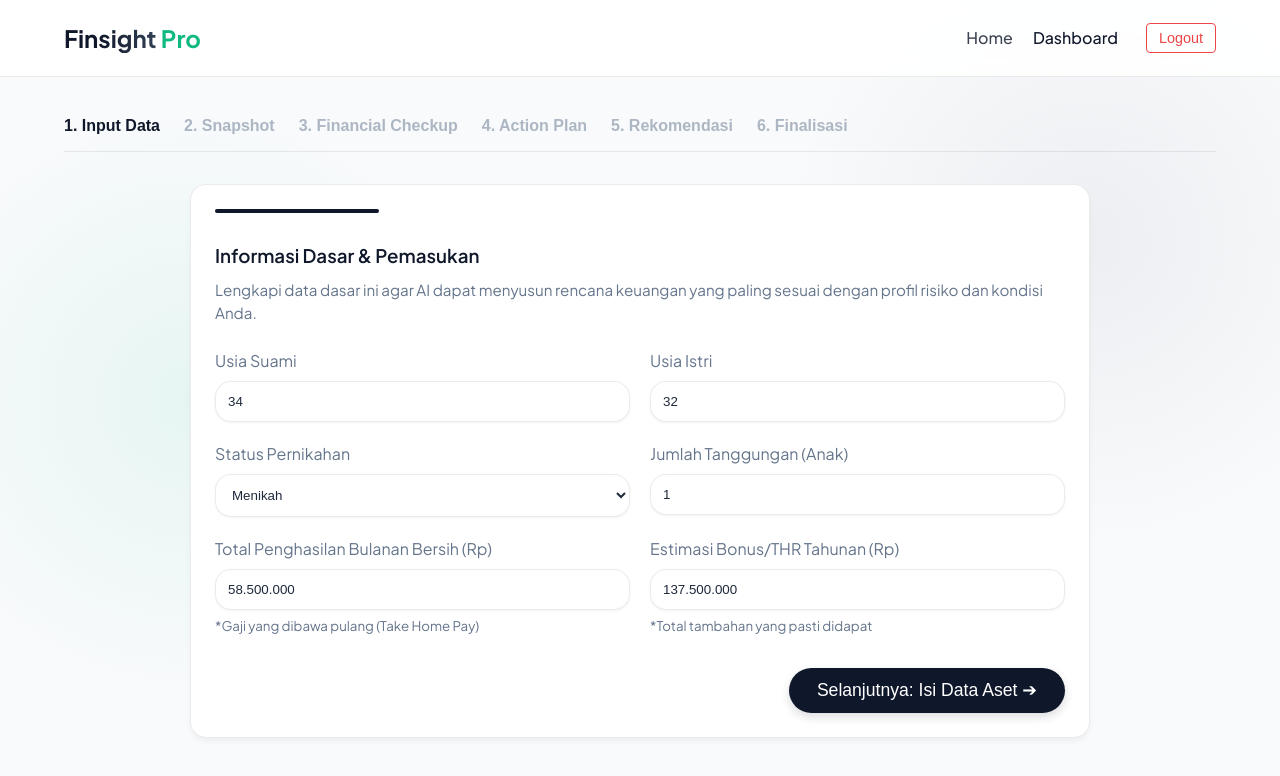
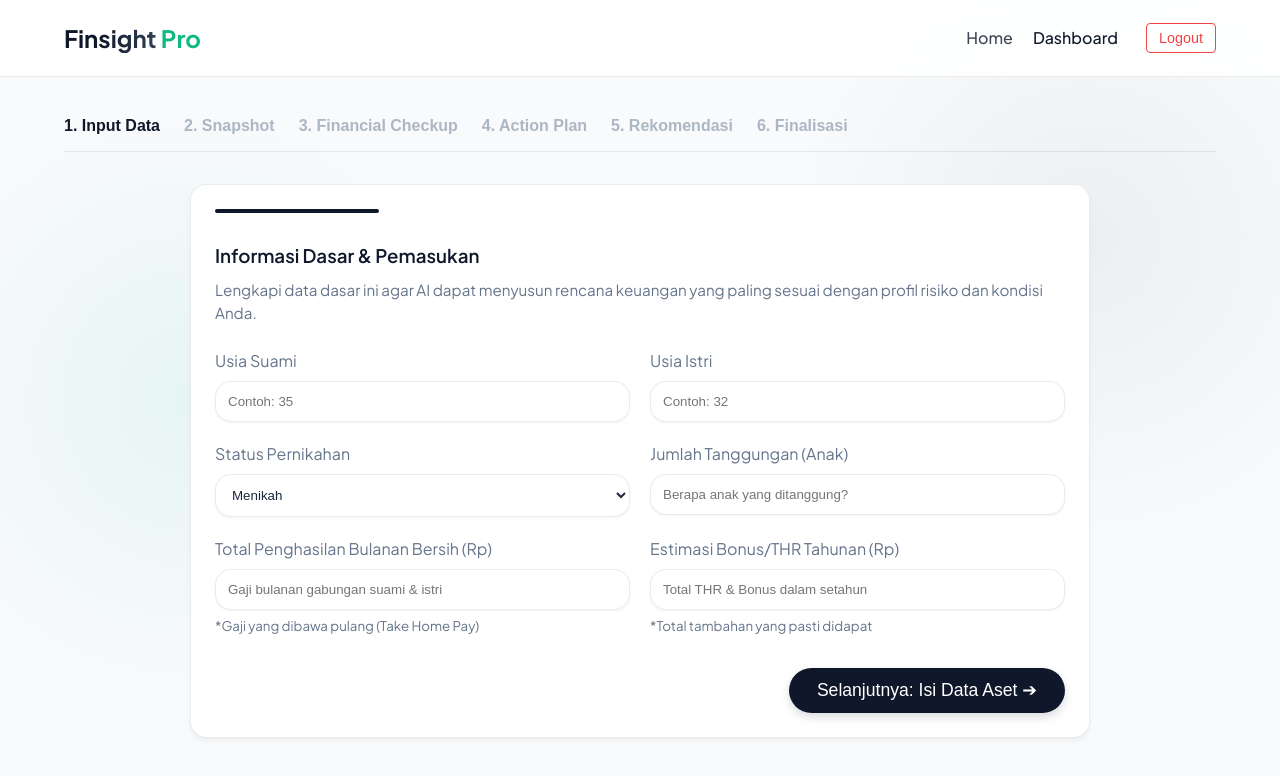
Before and after one commit to lantaburo/cfo, a Next.js app: page /dashboard in a window 1280 px wide. Shown: the top 776 px of the page. Built offline with nearby package versions, Linux system fonts and the light colour scheme; sample sign-in values are in the browser's storage.

Commit message:
Empty out initial input data to enforce wizard flow

```diff
--- a/app/dashboard/page.tsx
+++ b/app/dashboard/page.tsx
@@ -52,37 +52,22 @@ export default function Dashboard() {
     return isNaN(num) ? '' : num.toLocaleString('id-ID');
   };
 
-  // Form State
-  const [basicInfo, setBasicInfo] = useState({
-    usiaSuami: 34,
-    usiaIstri: 32,
+  const [basicInfo, setBasicInfo] = useState<any>({
+    usiaSuami: '',
+    usiaIstri: '',
     status: 'Menikah',
-    anak: 1,
-    penghasilanBulanan: 58500000,
-    bonusTahunan: 137500000
+    anak: '',
+    penghasilanBulanan: '',
+    bonusTahunan: ''
   });
 
-  const [assets, setAssets] = useState([
-    { id: 1, name: 'Tabungan Danamon (Suami)', type: 'Lancar', value: 300000 },
-    { id: 2, name: 'Tabungan Standard Chartered (Istri)', type: 'Lancar', value: 463047606 },
-    { id: 3, name: 'RDPT Schroder Dana Mantap', type: 'Investasi', value: 69341857 },
-    { id: 4, name: 'Apartemen', type: 'Guna', value: 2500000000 },
-  ]);
+  const [assets, setAssets] = useState<any[]>([]);
 
-  const [debts, setDebts] = useState([
-    { id: 1, name: 'KPA Apartemen', principal: 202298497, monthlyInstallment: 6192959 }
-  ]);
+  const [debts, setDebts] = useState<any[]>([]);
 
-  const [expenses, setExpenses] = useState([
-    { id: 1, name: 'Belanja Bulanan (Groceries)', category: 'Primer', amount: 11000000 },
-    { id: 2, name: 'Listrik & Transport', category: 'Primer', amount: 6000000 },
-    { id: 3, name: 'Uang Sekolah Anak', category: 'Kewajiban', amount: 4500000 },
-    { id: 4, name: 'Asuransi', category: 'Kewajiban', amount: 2000000 },
-  ]);
+  const [expenses, setExpenses] = useState<any[]>([]);
 
-  const [goals, setGoals] = useState<{id: number, name: string, targetAmount: number, timeframe?: string}[]>([
-    { id: 2, name: 'Dana Pendidikan', targetAmount: 10192812825, timeframe: 'Panjang (>5 Tahun)' }
-  ]);
+  const [goals, setGoals] = useState<any[]>([]);
 
   const handleAnalyze = async () => {
     setIsAnalyzing(true);
```
